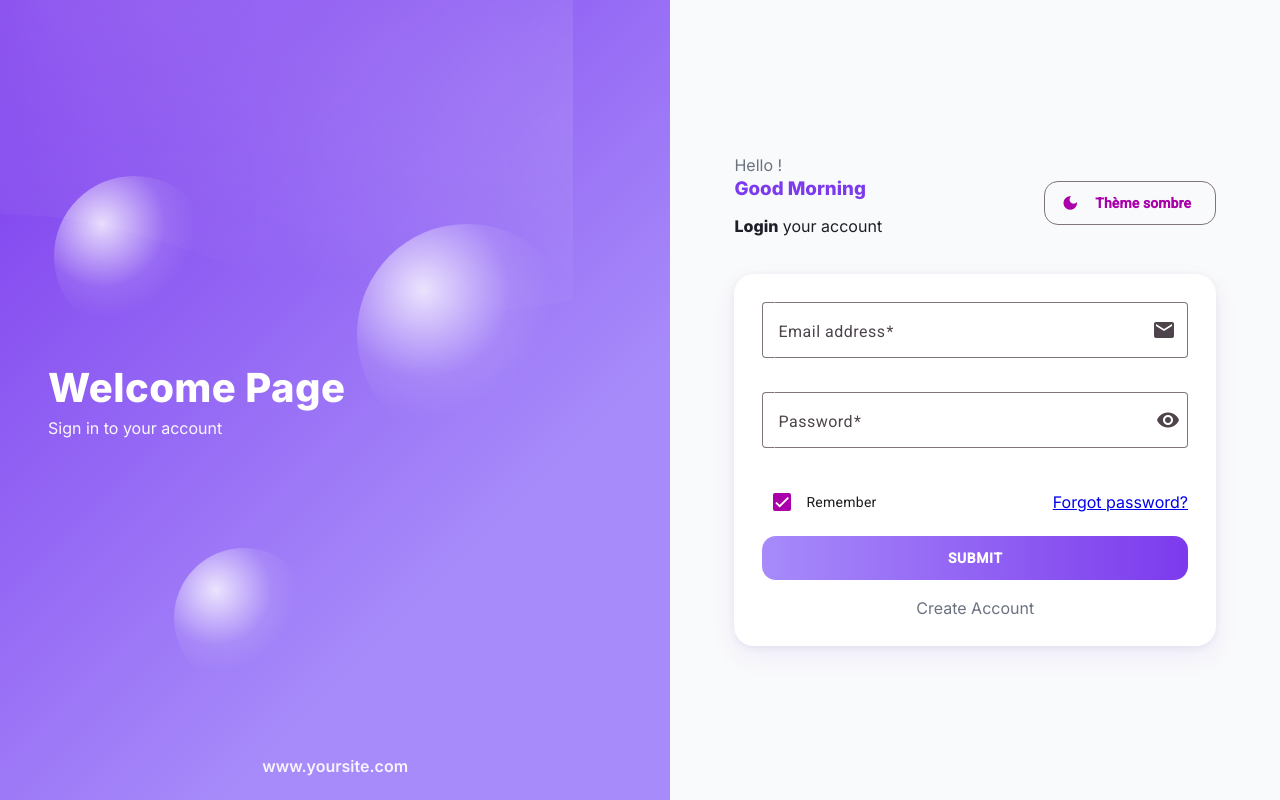
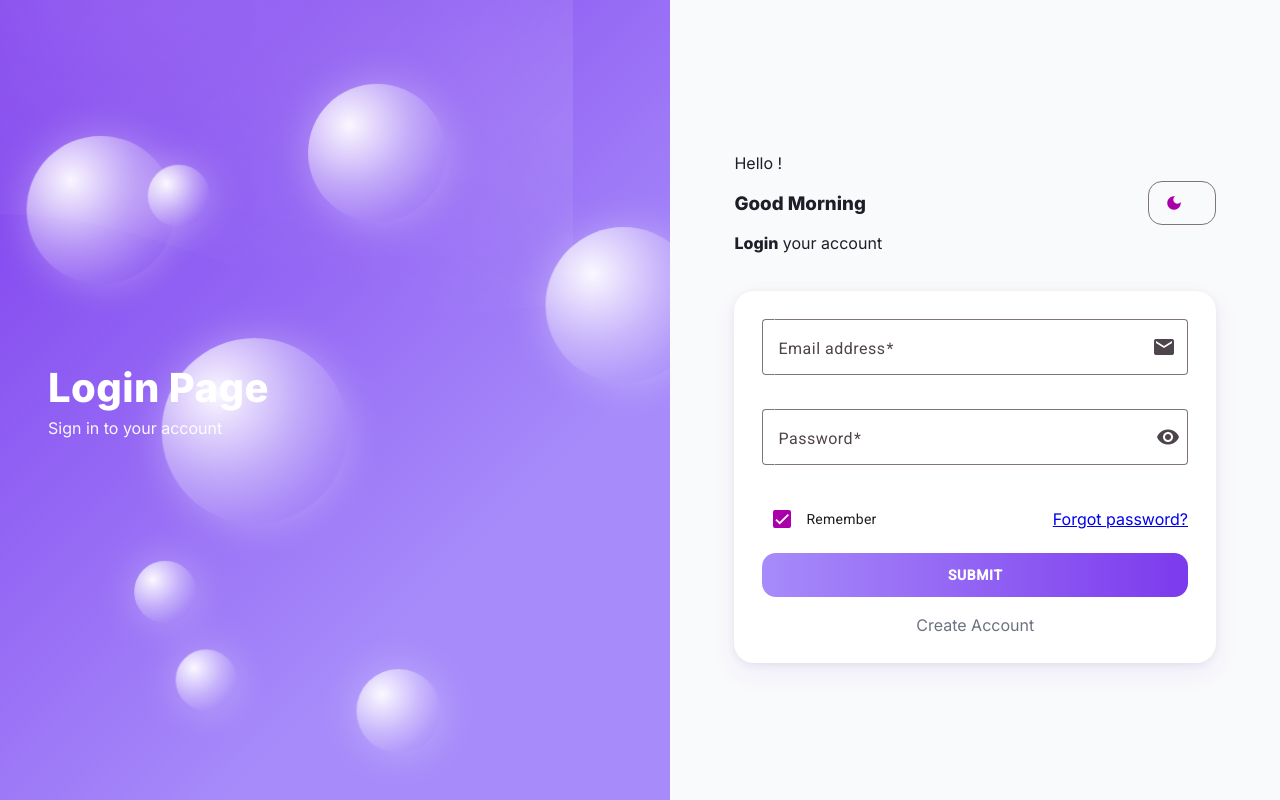
Before and after one commit to MSc1-Epitech2025/Time_manager-TD_Epitech, an Angular app in the folder frontend/: page /login in a window 1280 px wide. Built offline with nearby package versions, Linux system fonts and the light colour scheme.

Commit message:
first config for login

```diff
--- /dev/null
+++ b/frontend/src/app/core/services/auth.ts
@@ -0,0 +1,62 @@
+import { Injectable, signal } from '@angular/core';
+import { HttpClient } from '@angular/common/http';
+import { map, catchError } from 'rxjs/operators';
+import { of } from 'rxjs';
+
+interface AuthResponse {
+  data: {
+    login: {
+      token: string;
+    };
+  };
+}
+
+@Injectable({ providedIn: 'root' })
+export class AuthService {
+  private readonly endpoint = 'http://localhost:8030/graphql';
+
+  isLoggedIn = signal(false);
+  token = signal<string | null>(null);
+
+  constructor(private http: HttpClient) {}
+
+  login(email: string, password: string) {
+    const query = `
+      mutation {
+        login(input: { email: "${email}", password: "${password}" }) {
+          token
+        }
+      }
+    `;
+
+    return this.http.post<AuthResponse>(this.endpoint, { query }).pipe(
+      map((res) => {
+        const token = res.data?.login?.token;
+        if (token) {
+          localStorage.setItem('tm-token', token);
+          this.token.set(token);
+          this.isLoggedIn.set(true);
+        }
+        return token;
+      }),
+      catchError((err) => {
+        console.error('❌ Login failed:', err);
+        return of(null);
+      })
+    );
+  }
+
+  logout() {
+    localStorage.removeItem('tm-token');
+    this.isLoggedIn.set(false);
+    this.token.set(null);
+  }
+
+  restoreSession() {
+    const token = localStorage.getItem('tm-token');
+    if (token) {
+      this.token.set(token);
+      this.isLoggedIn.set(true);
+    }
+  }
+}
--- /dev/null
+++ b/frontend/src/app/core/services/token-interceptor.ts
@@ -0,0 +1,14 @@
+import { HttpInterceptorFn } from '@angular/common/http';
+
+export const TokenInterceptor: HttpInterceptorFn = (req, next) => {
+  const token = localStorage.getItem('tm-token');
+
+  if (token) {
+    const cloned = req.clone({
+      setHeaders: { Authorization: `Bearer ${token}` }
+    });
+    return next(cloned);
+  }
+
+  return next(req);
+};
--- a/frontend/src/app/pages/login/login.html
+++ b/frontend/src/app/pages/login/login.html
@@ -1,19 +1,17 @@
 <div class="login-shell">
-    <!-- Panneau gauche (illustration) -->
-    <aside class="art">
+    <aside class="art" (mousemove)="onMouseMove($event)" (mouseleave)="onMouseLeave()">
         <div class="wave"></div>
-        <div class="bubble b1"></div>
-        <div class="bubble b2"></div>
-        <div class="bubble b3"></div>
+
+        <div class="bubble" *ngFor="let b of bubbles; index as i" [ngStyle]="getBubbleStyle(i)"></div>
 
         <div class="welcome">
-            <h2>Welcome Page</h2>
+            <h2>Login Page</h2>
             <p>Sign in to your account</p>
         </div>
-        <footer>www.yoursite.com</footer>
     </aside>
 
-    <!-- Panneau droit (formulaire) -->
+
+
     <section class="panel">
         <div class="panel-head">
             <div class="greet">
@@ -24,7 +22,6 @@
 
             <button mat-stroked-button type="button" class="theme-toggle" (click)="toggleTheme()">
                 <mat-icon>{{ theme() === 'dark' ? 'light_mode' : 'dark_mode' }}</mat-icon>
-                <span>{{ theme() === 'dark' ? 'Thème clair' : 'Thème sombre' }}</span>
             </button>
         </div>
 
--- a/frontend/src/app/pages/login/login.scss
+++ b/frontend/src/app/pages/login/login.scss
@@ -1,21 +1,15 @@
-/* Conteneur split */
 .login-shell {
     position: fixed;
-    /* ✅ colle au viewport */
     inset: 0;
-    /* top/right/bottom/left = 0 */
     display: grid;
     grid-template-columns: 1.1fr 1fr;
     overflow: hidden;
 
-    /* ✅ évite tout scroll dû aux ombres/effets */
     @media (max-width: 980px) {
         grid-template-columns: 1fr;
     }
 }
 
-
-/* --------- Panneau gauche (illustration) --------- */
 .art {
     position: relative;
     background: linear-gradient(135deg, var(--c-primary) 0%, var(--c-secondary) 70%);
@@ -38,15 +32,24 @@
 
     .bubble {
         position: absolute;
-        border-radius: 999px;
-        filter: blur(0.5px);
-        background: radial-gradient(circle at 30% 30%, rgba(255, 255, 255, .8), rgba(255, 255, 255, .1) 40%, transparent 60%);
+        border-radius: 50%;
+        pointer-events: none;
+        transition: transform 0.05s linear;
+        background: radial-gradient(circle at 30% 30%,
+                rgba(255, 255, 255, 0.95),
+                rgba(255, 255, 255, 0.4) 45%,
+                rgba(255, 255, 255, 0.15) 70%,
+                transparent 90%);
+        box-shadow: 0 0 40px rgba(255, 255, 255, 0.3);
+    }
+
 
     &.b1 {
         width: 160px;
         height: 160px;
         left: 8%;
         top: 22%;
+        animation-delay: 0s;
     }
 
     &.b2 {
@@ -54,6 +57,7 @@
         height: 220px;
         right: 14%;
         top: 28%;
+        animation-delay: 1s;
     }
 
     &.b3 {
@@ -61,6 +65,17 @@
         height: 140px;
         left: 26%;
         bottom: 14%;
+        animation-delay: 2s;
+    }
+}
+
+@keyframes float {
+    from {
+        transform: translateY(0px);
+    }
+
+    to {
+        transform: translateY(-25px);
     }
 }
 
@@ -82,18 +97,6 @@
     }
 }
 
-    footer {
-        position: absolute;
-        bottom: 24px;
-        left: 0;
-        right: 0;
-        text-align: center;
-        opacity: .9;
-        font-weight: 600;
-    }
-}
-
-/* --------- Panneau droit (formulaire) --------- */
 .panel {
     background: var(--c-bg);
     display: grid;
@@ -105,21 +108,10 @@
         justify-content: space-between;
         align-items: center;
         margin-bottom: clamp(14px, 2.2vw, 22px);
-
-        .hello {
-            margin: 0;
-            color: var(--c-muted);
-        }
-
-        .accent {
-            margin: 2px 0 0;
-            color: var(--c-primary);
-            font-weight: 800;
-        }
     }
 
     .theme-toggle {
-        gap: 8px;
+        gap: 0px;
     }
 
     .auth-card {
@@ -146,7 +138,6 @@
         width: 100%;
     }
 
-    /* Bouton principal avec ton dégradé */
     .cta {
         background-image: linear-gradient(90deg, var(--c-secondary), var(--c-primary));
         color: white !important;
@@ -167,7 +158,6 @@
     }
 }
 
-/* Mode sombre: petites retouches supplémentaires */
 .theme-dark .panel .auth-card {
     box-shadow:
         0 10px 25px rgba(167, 139, 250, .10),
--- a/frontend/src/app/pages/login/login.ts
+++ b/frontend/src/app/pages/login/login.ts
@@ -1,7 +1,8 @@
-import { Component, inject, OnInit, signal } from '@angular/core';
+import { Component, inject, OnInit, OnDestroy, signal } from '@angular/core';
 import { ReactiveFormsModule, FormBuilder, Validators } from '@angular/forms';
-import { NgIf } from '@angular/common';
+import { CommonModule, NgIf, NgStyle } from '@angular/common';
 
+/* Angular Material */
 import { MatFormFieldModule } from '@angular/material/form-field';
 import { MatInputModule } from '@angular/material/input';
 import { MatButtonModule } from '@angular/material/button';
@@ -12,34 +13,161 @@ import { MatDividerModule } from '@angular/material/divider';
 import { MatCheckboxModule } from '@angular/material/checkbox';
 import { MatRippleModule } from '@angular/material/core';
 
+//aunth service
+import { AuthService } from '../../core/services/auth';
+
+interface Bubble {
+  x: number;
+  y: number;
+  vx: number;
+  vy: number;
+  r: number;
+  m: number;
+}
+
 @Component({
   selector: 'app-login',
   standalone: true,
   imports: [
-    ReactiveFormsModule, NgIf,
+    CommonModule, ReactiveFormsModule, NgIf, NgStyle,
     MatFormFieldModule, MatInputModule, MatButtonModule, MatIconModule,
-    MatCardModule, MatProgressSpinnerModule, MatDividerModule, MatCheckboxModule, MatRippleModule
+    MatCardModule, MatProgressSpinnerModule, MatDividerModule,
+    MatCheckboxModule, MatRippleModule
   ],
   templateUrl: './login.html',
   styleUrls: ['./login.scss']
 })
-export class LoginComponent implements OnInit {
+export class LoginComponent implements OnInit, OnDestroy {
   private fb = inject(FormBuilder);
 
   hidePwd = signal(true);
   loading = signal(false);
   theme = signal<'light' | 'dark'>('light');
 
-  form = this.fb.group({
-    email: ['', [Validators.required, Validators.email]],
-    password: ['', [Validators.required, Validators.minLength(6)]],
-    remember: [true]
-  });
+  bubbles: Bubble[] = [];
+  private animationId?: number;
+
+  mouse = { x: 0, y: 0, active: false };
 
   ngOnInit() {
     const prefersDark = window.matchMedia?.('(prefers-color-scheme: dark)').matches;
     const saved = localStorage.getItem('tm-theme') as 'light' | 'dark' | null;
     this.setTheme(saved ?? (prefersDark ? 'dark' : 'light'));
+
+    this.initBubbles();
+    this.animate();
+  }
+
+  ngOnDestroy() {
+    cancelAnimationFrame(this.animationId!);
+  }
+
+  initBubbles() {
+    const width = window.innerWidth * 0.55;
+    const height = window.innerHeight;
+
+    const bubbleCount = 3 + Math.random()*7;
+    this.bubbles = Array.from({ length: bubbleCount }).map(() => {
+      const r = 20 + Math.random() * 80;
+      return {
+        x: Math.random() * (width - r * 2),
+        y: Math.random() * (height - r * 2),
+        vx: (Math.random() - 0.5) * 2,
+        vy: (Math.random() - 0.5) * 2,
+        r,
+        m: r * 0.5
+      };
+    });
+  }
+
+
+  onMouseMove(event: MouseEvent) {
+    const rect = (event.target as HTMLElement).getBoundingClientRect();
+    this.mouse.x = event.clientX - rect.left;
+    this.mouse.y = event.clientY - rect.top;
+    this.mouse.active = true;
+  }
+
+  onMouseLeave() {
+    this.mouse.active = false;
+  }
+
+  animate() {
+    const width = window.innerWidth * 0.55;
+    const height = window.innerHeight;
+
+    const loop = () => {
+      this.bubbles.forEach(b => {
+        if (this.mouse.active) {
+          const dx = b.x + b.r - this.mouse.x;
+          const dy = b.y + b.r - this.mouse.y;
+          const dist = Math.sqrt(dx * dx + dy * dy);
+          const minDist = b.r * 1.8;
+
+          if (dist < minDist) {
+            const force = (1 - dist / minDist) * 2.5;
+            const nx = dx / dist;
+            const ny = dy / dist;
+            b.vx += nx * force;
+            b.vy += ny * force;
+          }
+        }
+
+        b.vx = Math.max(Math.min(b.vx, 3), -3);
+        b.vy = Math.max(Math.min(b.vy, 3), -3);
+
+        b.x += b.vx * 1.8;
+        b.y += b.vy * 1.8;
+
+        if (b.x < 0) { b.x = 0; b.vx *= -1; }
+        if (b.x + b.r * 2 > width) { b.x = width - b.r * 2; b.vx *= -1; }
+        if (b.y < 0) { b.y = 0; b.vy *= -1; }
+        if (b.y + b.r * 2 > height) { b.y = height - b.r * 2; b.vy *= -1; }
+      });
+
+      for (let i = 0; i < this.bubbles.length; i++) {
+        for (let j = i + 1; j < this.bubbles.length; j++) {
+          this.handleCollision(this.bubbles[i], this.bubbles[j]);
+        }
+      }
+
+      this.animationId = requestAnimationFrame(loop);
+    };
+
+    this.animationId = requestAnimationFrame(loop);
+  }
+
+  handleCollision(a: Bubble, b: Bubble) {
+    const dx = b.x - a.x;
+    const dy = b.y - a.y;
+    const dist = Math.sqrt(dx * dx + dy * dy);
+    const minDist = a.r + b.r;
+
+    if (dist < minDist) {
+      const nx = dx / dist;
+      const ny = dy / dist;
+      const p = 2 * (a.vx * nx + a.vy * ny - b.vx * nx - b.vy * ny) / (a.m + b.m);
+
+      a.vx -= p * b.m * nx;
+      a.vy -= p * b.m * ny;
+      b.vx += p * a.m * nx;
+      b.vy += p * a.m * ny;
+
+      const overlap = 0.5 * (minDist - dist + 0.1);
+      a.x -= overlap * nx;
+      a.y -= overlap * ny;
+      b.x += overlap * nx;
+      b.y += overlap * ny;
+    }
+  }
+
+  getBubbleStyle(i: number) {
+    const b = this.bubbles[i];
+    return {
+      transform: `translate(${b.x}px, ${b.y}px)`,
+      width: `${b.r * 2}px`,
+      height: `${b.r * 2}px`
+    };
   }
 
   toggleTheme() {
@@ -55,18 +183,34 @@ export class LoginComponent implements OnInit {
     localStorage.setItem('tm-theme', next);
   }
 
+  form = this.fb.group({
+    email: ['', [Validators.required, Validators.email]],
+    password: ['', [Validators.required, Validators.minLength(6)]],
+    remember: [true]
+  });
+
+private auth = inject(AuthService);
+
 submit() {
   if (this.form.invalid) {
     this.form.markAllAsTouched();
     return;
   }
+
   this.loading.set(true);
-    setTimeout(() => {
-      console.log('credentials', this.form.value);
+  const { email, password } = this.form.value;
+
+  this.auth.login(email!, password!).subscribe((token) => {
     this.loading.set(false);
-    }, 900);
+    if (token) {
+      console.log('Token reçu:', token);
+    } else {
+      alert('Identifiants invalides');
+    }
+  });
 }
 
 get email() { return this.form.get('email'); }
 get password() { return this.form.get('password'); }
+
 }
```
Also changed, not shown: frontend/src/main.ts (+9 -2 lines). Lines whose indentation alone changed are shown as unchanged.
